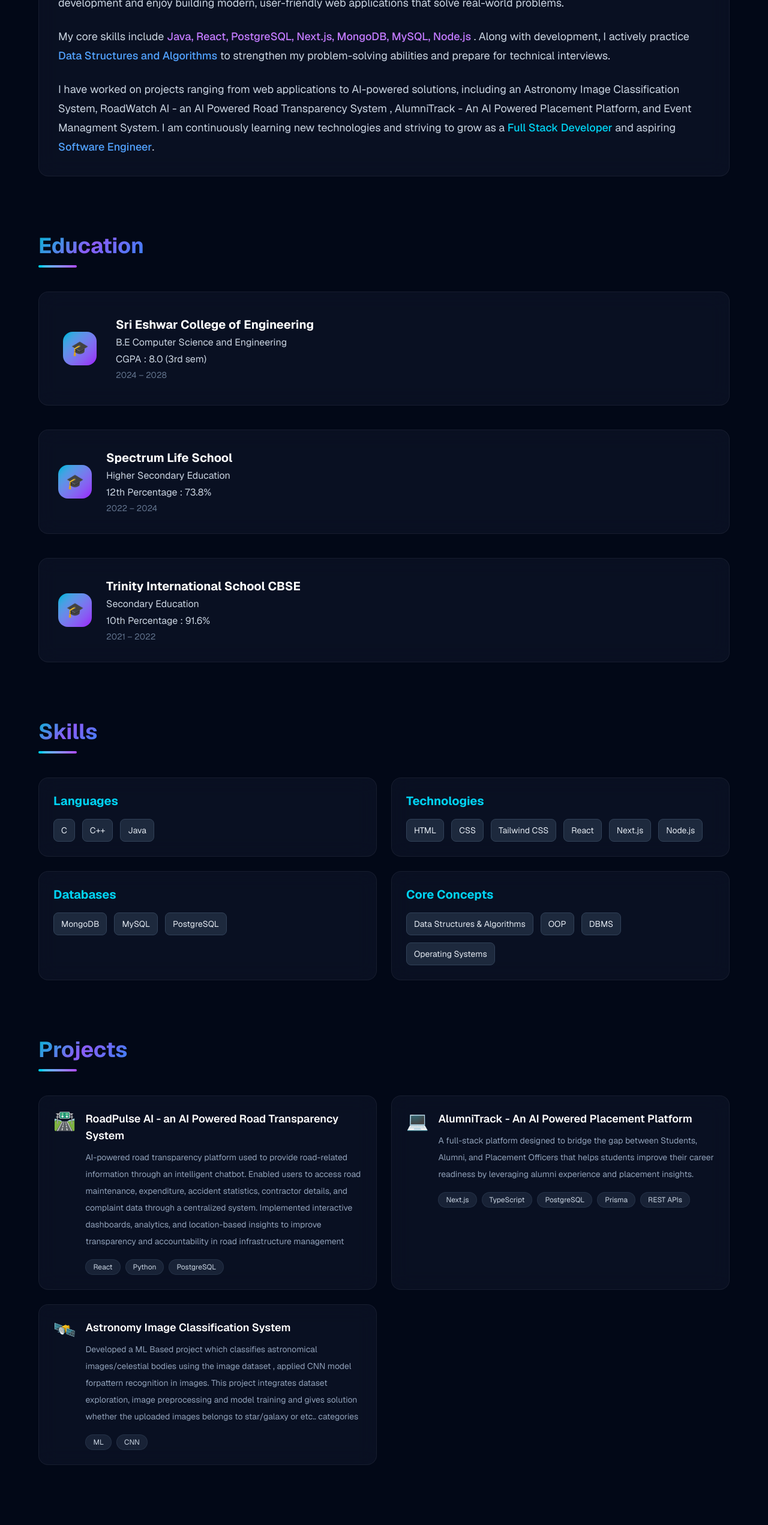
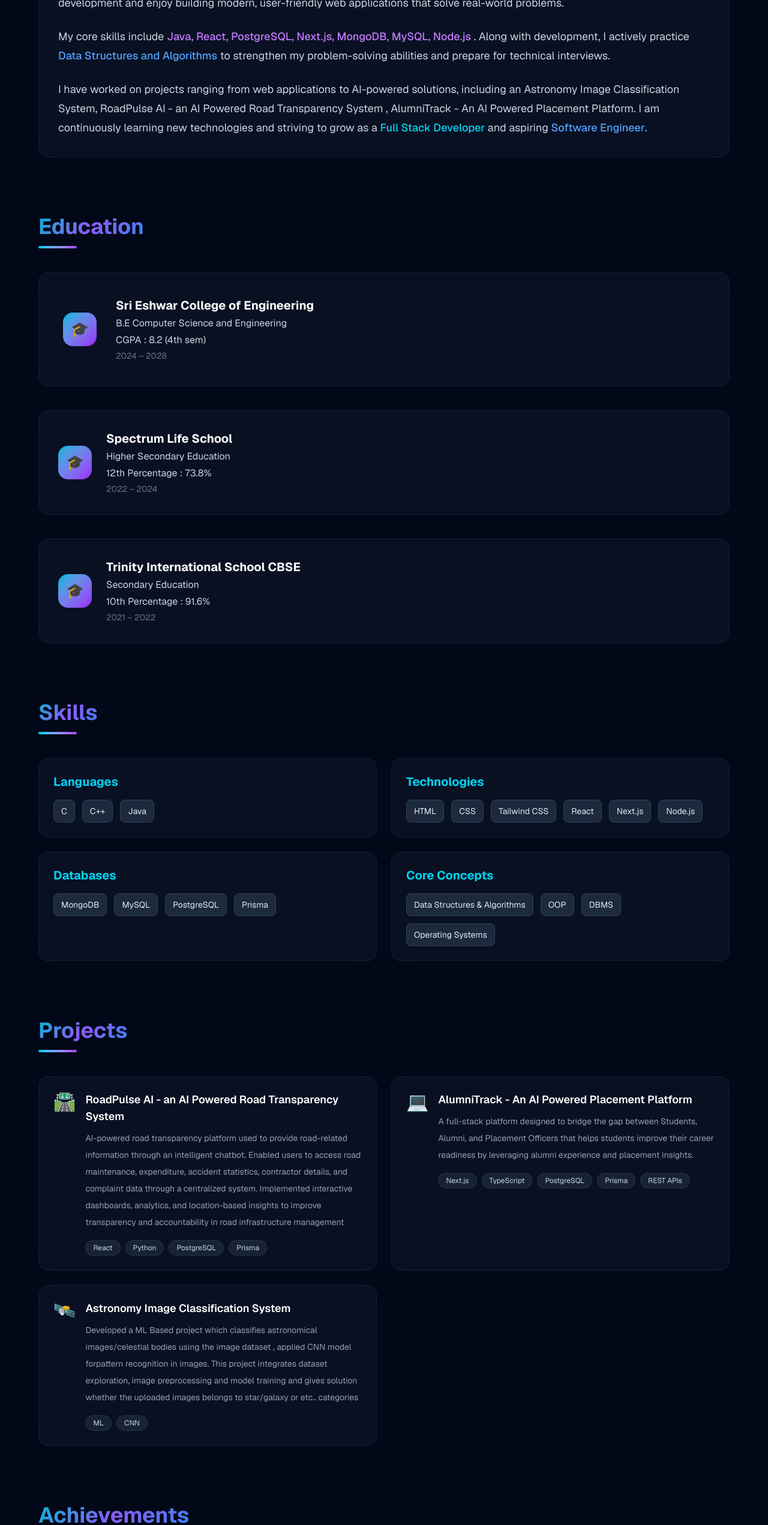
Before and after one commit to jumaanah-24/Jumaanah_Portfolio, a Next.js app: page / in a window 1280 px wide. Shown: the part 1020-3562 px from the top of the page at 60% size. Built offline with nearby package versions, Linux system fonts and the light colour scheme.

Commit message:
Updated Resume portfolio

```diff
--- a/src/app/page.tsx
+++ b/src/app/page.tsx
@@ -32,7 +32,7 @@ const skills = [
   },
   {
     category: "Databases",
-    items: ["MongoDB", "MySQL", "PostgreSQL"],
+    items: ["MongoDB", "MySQL", "PostgreSQL","Prisma"],
   },
   {
     category: "Core Concepts",
@@ -49,7 +49,7 @@ const projects = [
   {
     title: "RoadPulse AI - an AI Powered Road Transparency System ",
     description: "AI-powered road transparency platform used to provide road-related information through an intelligent chatbot. Enabled users to access road maintenance, expenditure, accident statistics, contractor details, and complaint data through a centralized system. Implemented interactive dashboards, analytics, and location-based insights to improve transparency and accountability in road infrastructure management",
-    tech: ["React", "Python","PostgreSQL"],
+    tech: ["React", "Python","PostgreSQL","Prisma"],
     icon: "🛣️",
   },
   {
@@ -68,10 +68,10 @@ const projects = [
 
 const achievements = [
   {
-    icon: "🏆",
-    title: "TOP 21",
+    icon: "🎉",
+    title: "BIMSTEC Road Safety Hackathon",
     description: "Shortlisted as Finalist in BIMSTEC Road Safety Hackathon conducted by CoERS,IIT MADRAS",
-    badge: "Finalist",
+    badge: "🎖️TOP 21",
   },
   {
     icon: "🏆",
@@ -83,6 +83,12 @@ const achievements = [
     icon: "📜",
     title: " ICCISS’26 International Conference",
     description: "Research Paper got Selected at Sona College of Technology",
+    badge: "📰Certification",
+  },
+  {
+    icon: "🎉",
+    title: "HackSpora 2K25 Hackathon",
+    description: "Selected as a Finalist among 140 competing teams - Karpagam Academy of Higher Education",
     badge: "📰Certification",
   },
   {
@@ -230,7 +236,7 @@ export default function Home() {
             </motion.p>
             <motion.div variants={fadeUp} className="flex gap-4 flex-wrap">
               <a
-                href="/Jumaanah Resume.pdf"
+                href="/Jumaanah ResumeUpd.pdf"
                 target="_blank"
                 className="group relative px-7 py-3 rounded-xl font-semibold text-sm overflow-hidden bg-gradient-to-r from-cyan-500 to-blue-600 text-white shadow-lg shadow-cyan-500/25 hover:shadow-cyan-500/50 hover:scale-105 transition-all duration-300"
               >
@@ -306,7 +312,7 @@ export default function Home() {
   <p className="text-slate-300 leading-8 text-lg">
     I have worked on projects ranging from web applications to
     AI-powered solutions, including an Astronomy Image
-    Classification System, RoadWatch AI - an AI Powered Road Transparency System , AlumniTrack - An AI Powered Placement Platform, and Event Managment System.
+    Classification System, RoadPulse AI - an AI Powered Road Transparency System , AlumniTrack - An AI Powered Placement Platform.
      I am continuously learning new technologies and striving to grow
     as a{" "}
     <span className="text-cyan-400 font-medium">
@@ -338,7 +344,7 @@ export default function Home() {
             <div>
               <h3 className="text-xl font-bold text-white">Sri Eshwar College of Engineering</h3>
               <p className="text-slate-300 mt-1">B.E Computer Science and Engineering</p>
-              <p className="text-slate-300 mt-1">CGPA : 8.0 (3rd sem)</p>
+              <p className="text-slate-300 mt-1">CGPA : 8.2 (4th sem)</p>
               <p className="text-slate-500 text-sm mt-1">2024 – 2028</p>
             </div>
           </motion.div>
```
Also changed, not shown: 2 other files (tests, documents, lock files or other folders).
